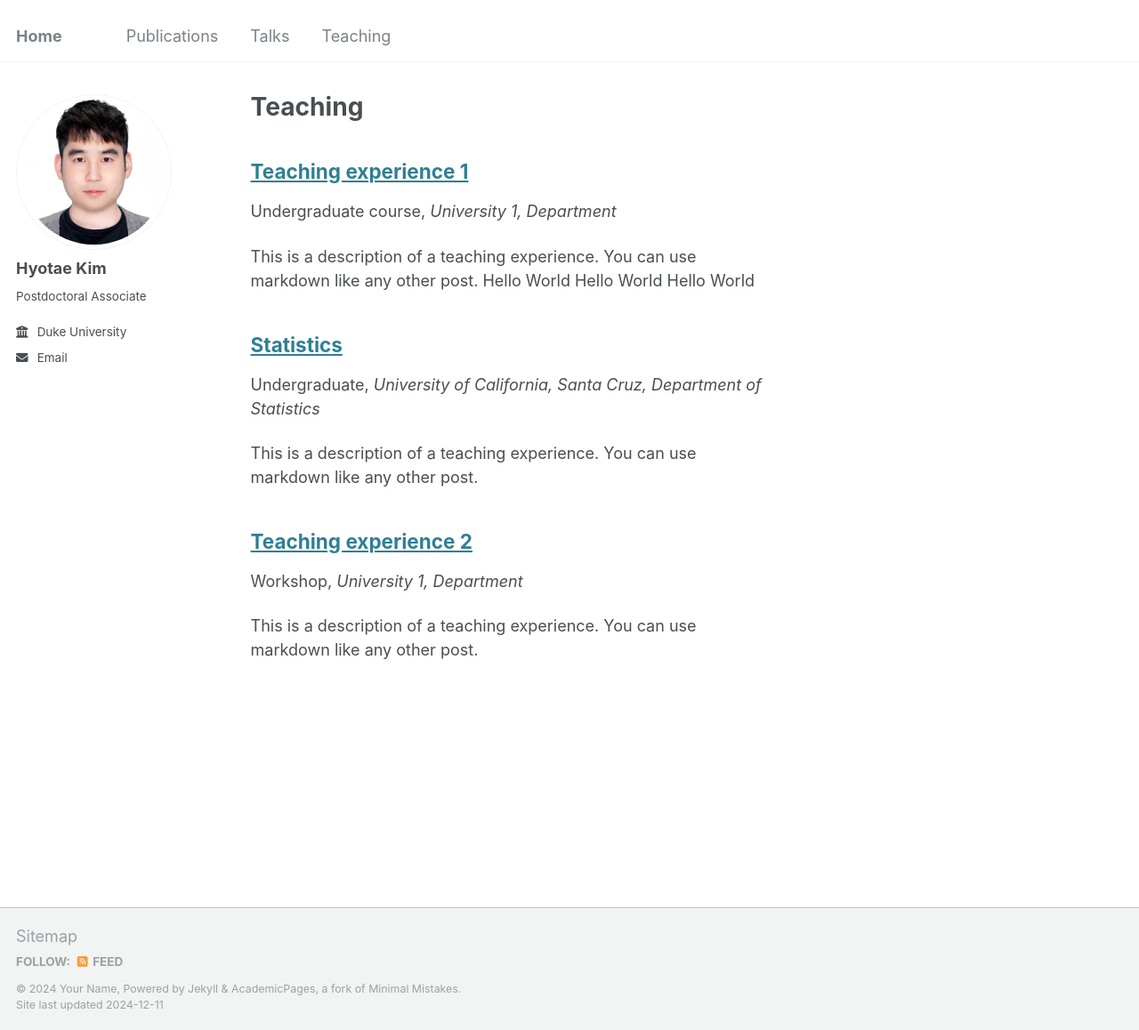
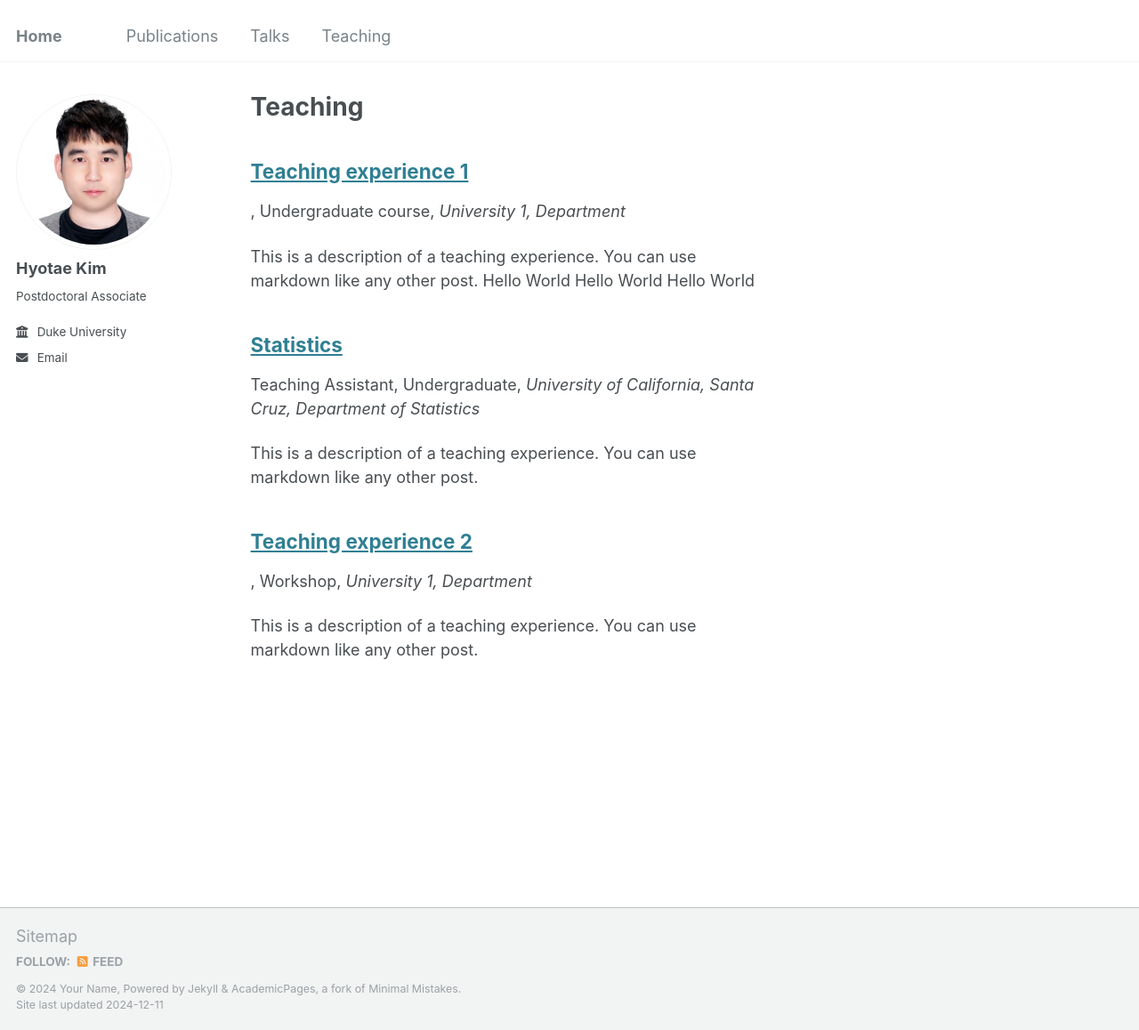
Before and after one commit to HyotaeKim/HyotaeKim.github.io, a Jekyll site: the page built from _pages/teaching.html, in a window 1280 px wide and 1158 px high. Shown: the whole window at 89% size. Built offline with Jekyll 4.4.1, drawn with Linux system fonts in a browser that asks for light colours.

Commit message:
Update archive-single.html

```diff
--- a/_includes/archive-single.html
+++ b/_includes/archive-single.html
@@ -39,7 +39,7 @@
     {% endif %}
 
         {% if post.collection == 'teaching' %}
-          <p> {{ post.type }}, <i>{{ post.venue }}</i> </p>
+          <p> {{ post.role }}, {{ post.type }}, <i>{{ post.venue }}</i> </p>
         {% elsif post.collection == 'publications' %}
           <p>Published in <i>{{ post.venue }}</i>, {{ post.date | default: "1900-01-01" | date: "%Y" }} </p>
         {% elsif post.date %}
```
